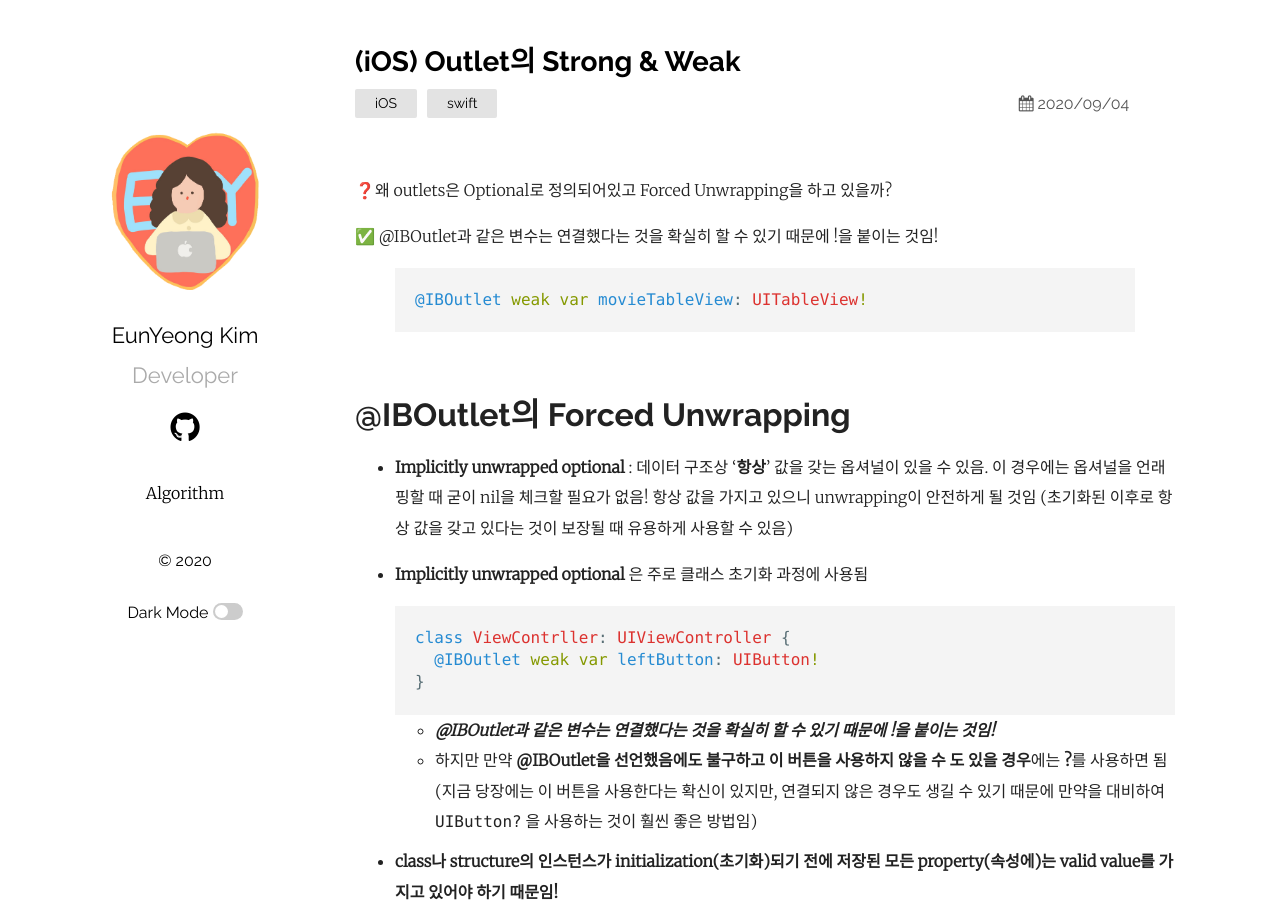
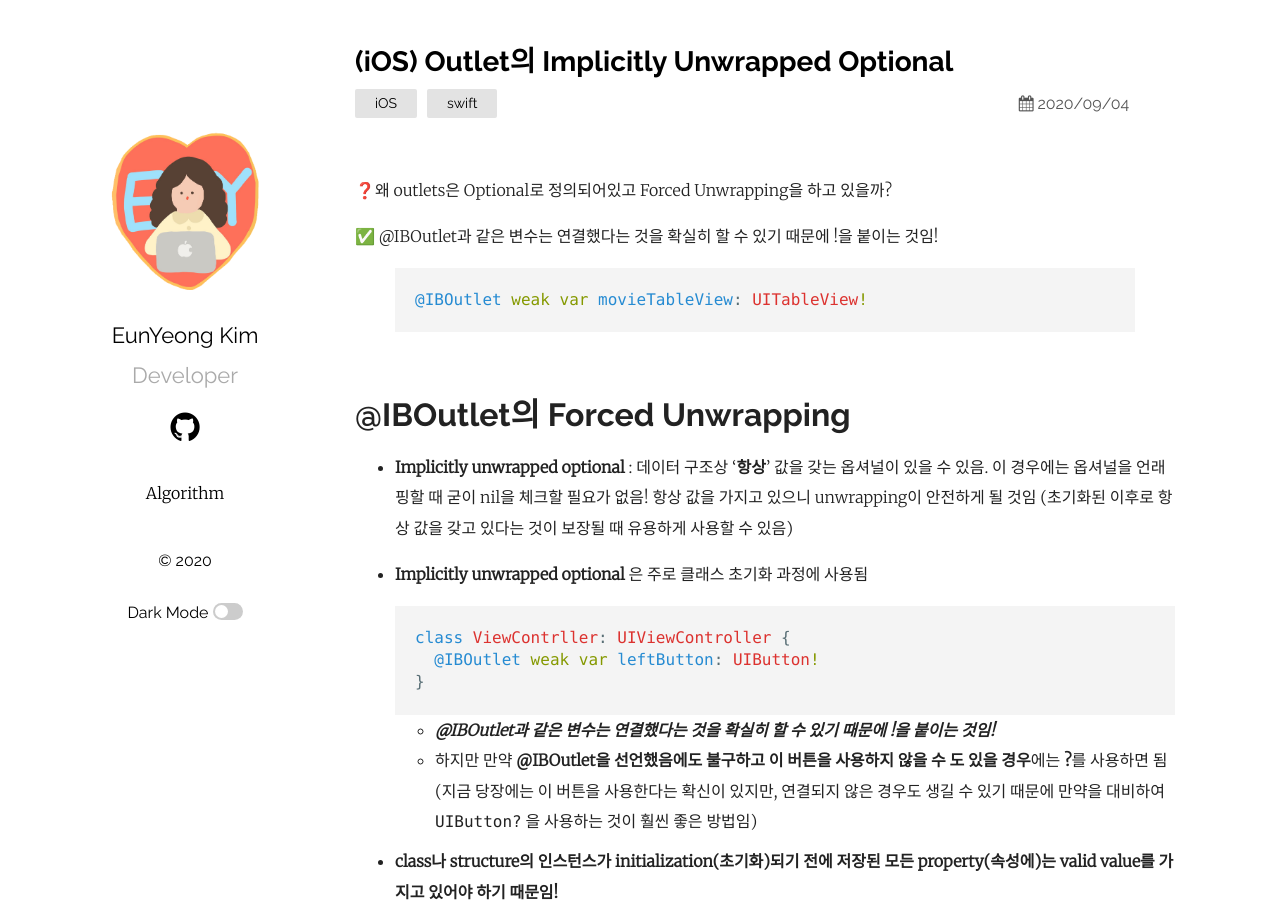
Before and after one commit to xloha/xloha.github.io, a Jekyll site: the page built from _posts/2020-09-04-Outlet-Unwrapping.markdown, in a window 1280 px wide and 900 px high. Built offline with Jekyll 4.4.1, drawn with Linux system fonts in a browser that asks for light colours.

Commit message:
(iOS) Outlet의 Implicitly Unwrapped Optional

```diff
--- a/_posts/2020-09-04-Outlet-Unwrapping.markdown
+++ b/_posts/2020-09-04-Outlet-Unwrapping.markdown
@@ -1,6 +1,6 @@
 ---
 layout: post
-title:  "(iOS) Outlet의 Strong & Weak"
+title:  "(iOS) Outlet의 Implicitly Unwrapped Optional"
 date:   2020-09-04 15:10:00 +0900
 categories: iOS swift
 ---
```
